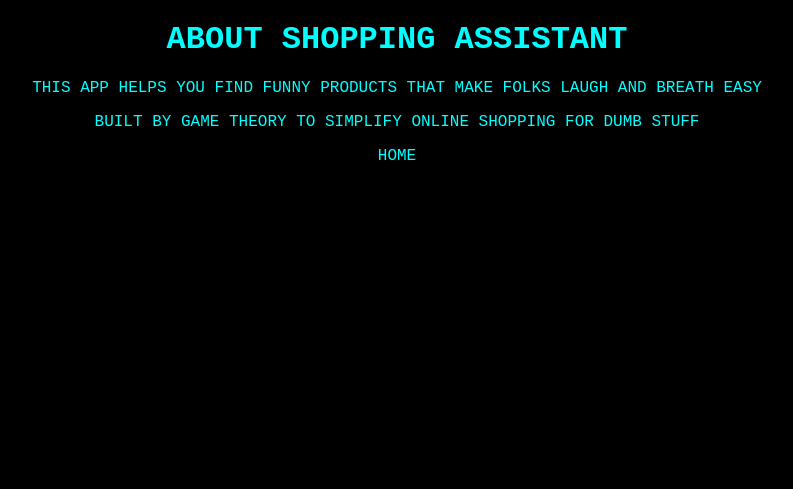
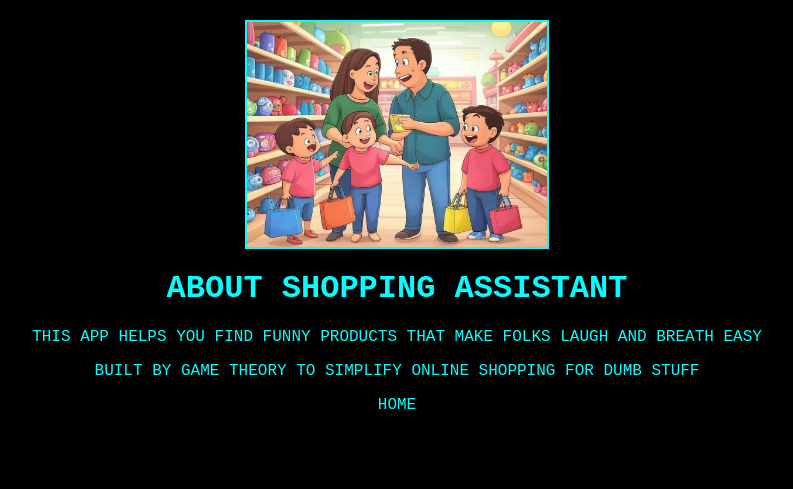
Before and after one commit to bshoemak2/shopping-assistant, a Flask app: page /about in a window 1280 px wide. Shown: the part 155-644 px from the top of the page, without its empty margins (243-1036 px from the left). Run offline with Flask 3, Linux system fonts and the light colour scheme; some libraries are stand-ins or nearby versions.

Commit message:
Add funny_shopping_image.png to about page with correct extension

```diff
--- a/templates/about.html
+++ b/templates/about.html
@@ -43,6 +43,13 @@
             bottom: 0;
             width: calc(100% - 40px);
         }
+        .funny-image {
+            width: 300px;
+            height: auto;
+            margin: 20px auto;
+            display: block;
+            border: 2px solid #00FFFF;
+        }
     </style>
 </head>
 <body>
@@ -51,6 +58,7 @@
         <h1 style="margin: 0;">SHOPPING ASSISTANT</h1>
     </header>
     <div style="margin: 20px;">
+        <img src="{{ url_for('static', filename='funny_shopping_image.png') }}" alt="Barlito's Shopping Juggle" class="funny-image">
         <h1>ABOUT SHOPPING ASSISTANT</h1>
         <p>THIS APP HELPS YOU FIND FUNNY PRODUCTS THAT MAKE FOLKS LAUGH AND BREATH EASY</p>
         <p>BUILT BY GAME THEORY TO SIMPLIFY ONLINE SHOPPING FOR DUMB STUFF</p>
```
